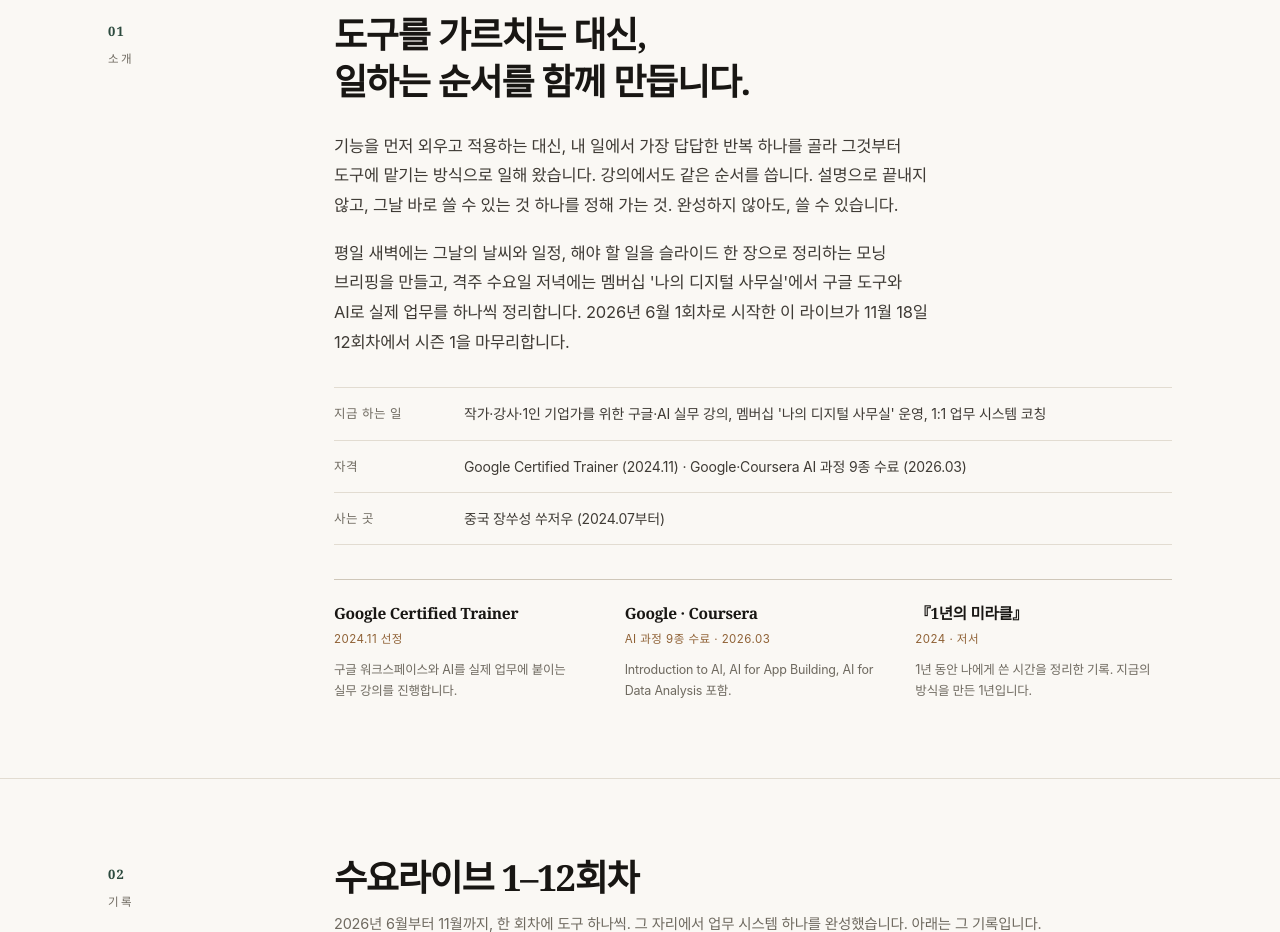
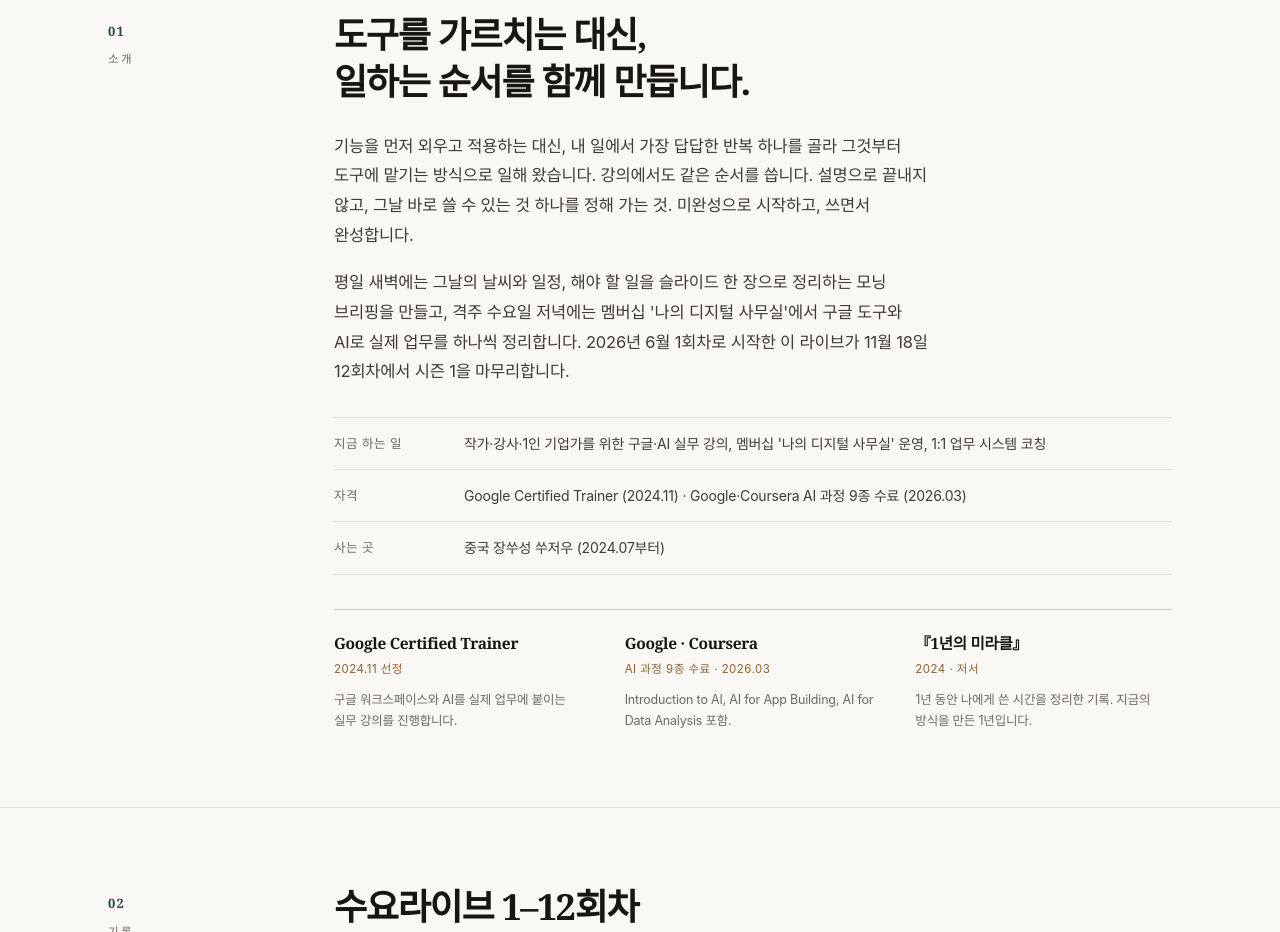
Before and after one commit to newme4549/my-digital-office, a plain HTML site: page index.html in a window 1280 px wide. Shown: the part 1000-1932 px from the top of the page. Drawn offline with Linux system fonts and the light colour scheme; a web font is replaced by a local one.

Commit message:
소개 문단 대표 문구를 확정 문장으로 통일

```diff
--- a/index.html
+++ b/index.html
@@ -395,7 +395,7 @@ section[id],div[id]{scroll-margin-top:86px}
     <div>
       <h2 id="about-h">도구를 가르치는 대신,<br>일하는 순서를 함께 만듭니다.</h2>
       <div class="about-text" style="margin-top:26px">
-        <p>기능을 먼저 외우고 적용하는 대신, 내 일에서 가장 답답한 반복 하나를 골라 그것부터 도구에 맡기는 방식으로 일해 왔습니다. 강의에서도 같은 순서를 씁니다. 설명으로 끝내지 않고, 그날 바로 쓸 수 있는 것 하나를 정해 가는 것. 완성하지 않아도, 쓸 수 있습니다.</p>
+        <p>기능을 먼저 외우고 적용하는 대신, 내 일에서 가장 답답한 반복 하나를 골라 그것부터 도구에 맡기는 방식으로 일해 왔습니다. 강의에서도 같은 순서를 씁니다. 설명으로 끝내지 않고, 그날 바로 쓸 수 있는 것 하나를 정해 가는 것. 미완성으로 시작하고, 쓰면서 완성합니다.</p>
         <p>평일 새벽에는 그날의 날씨와 일정, 해야 할 일을 슬라이드 한 장으로 정리하는 모닝 브리핑을 만들고, 격주 수요일 저녁에는 멤버십 '나의 디지털 사무실'에서 구글 도구와 AI로 실제 업무를 하나씩 정리합니다. 2026년 6월 1회차로 시작한 이 라이브가 11월 18일 12회차에서 시즌 1을 마무리합니다.</p>
       </div>
       <dl class="facts">
```
